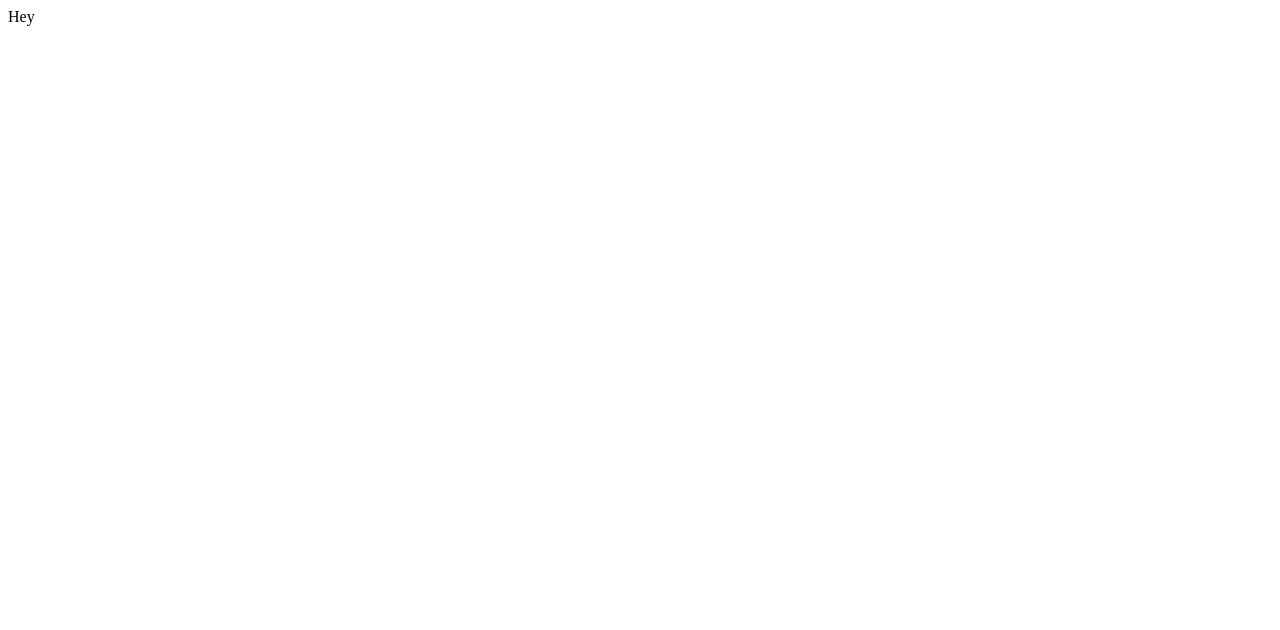
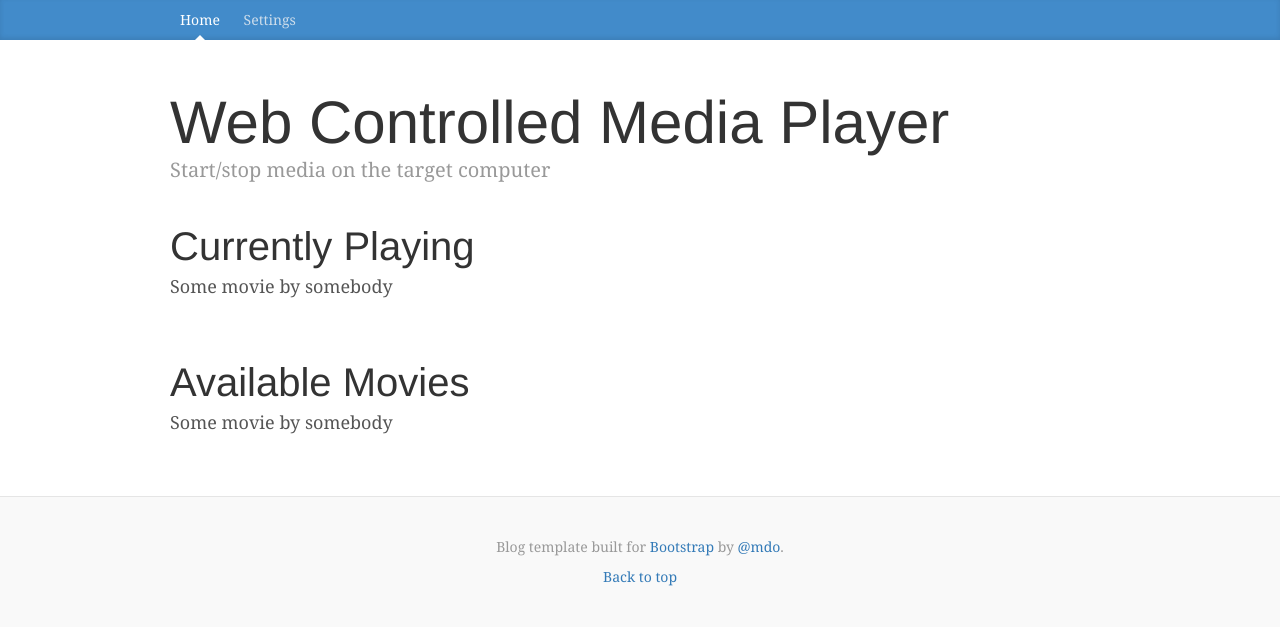
Before and after one commit to sgiurgiu/wplayer, a plain HTML site: page web/index.html in a window 1280 px wide. Drawn offline with nearby package versions, Linux system fonts and the light colour scheme.

Commit message:
added css

```diff
--- /dev/null
+++ b/web/app.css
@@ -0,0 +1,166 @@
+/*
+ * Globals
+ */
+
+body {
+  font-family: Georgia, "Times New Roman", Times, serif;
+  color: #555;
+}
+
+h1, .h1,
+h2, .h2,
+h3, .h3,
+h4, .h4,
+h5, .h5,
+h6, .h6 {
+  margin-top: 0;
+  font-family: "Helvetica Neue", Helvetica, Arial, sans-serif;
+  font-weight: normal;
+  color: #333;
+}
+
+
+/*
+ * Override Bootstrap's default container.
+ */
+
+@media (min-width: 1200px) {
+  .container {
+    width: 970px;
+  }
+}
+
+
+/*
+ * Masthead for nav
+ */
+
+.blog-masthead {
+  background-color: #428bca;
+  -webkit-box-shadow: inset 0 -2px 5px rgba(0,0,0,.1);
+          box-shadow: inset 0 -2px 5px rgba(0,0,0,.1);
+}
+
+/* Nav links */
+.blog-nav-item {
+  position: relative;
+  display: inline-block;
+  padding: 10px;
+  font-weight: 500;
+  color: #cdddeb;
+}
+.blog-nav-item:hover,
+.blog-nav-item:focus {
+  color: #fff;
+  text-decoration: none;
+}
+
+/* Active state gets a caret at the bottom */
+.blog-nav .active {
+  color: #fff;
+}
+.blog-nav .active:after {
+  position: absolute;
+  bottom: 0;
+  left: 50%;
+  width: 0;
+  height: 0;
+  margin-left: -5px;
+  vertical-align: middle;
+  content: " ";
+  border-right: 5px solid transparent;
+  border-bottom: 5px solid;
+  border-left: 5px solid transparent;
+}
+
+
+/*
+ * Blog name and description
+ */
+
+.blog-header {
+  padding-top: 20px;
+  padding-bottom: 20px;
+}
+.blog-title {
+  margin-top: 30px;
+  margin-bottom: 0;
+  font-size: 60px;
+  font-weight: normal;
+}
+.blog-description {
+  font-size: 20px;
+  color: #999;
+}
+
+
+/*
+ * Main column and sidebar layout
+ */
+
+.blog-main {
+  font-size: 18px;
+  line-height: 1.5;
+}
+
+/* Sidebar modules for boxing content */
+.sidebar-module {
+  padding: 15px;
+  margin: 0 -15px 15px;
+}
+.sidebar-module-inset {
+  padding: 15px;
+  background-color: #f5f5f5;
+  border-radius: 4px;
+}
+.sidebar-module-inset p:last-child,
+.sidebar-module-inset ul:last-child,
+.sidebar-module-inset ol:last-child {
+  margin-bottom: 0;
+}
+
+
+/* Pagination */
+.pager {
+  margin-bottom: 60px;
+  text-align: left;
+}
+.pager > li > a {
+  width: 140px;
+  padding: 10px 20px;
+  text-align: center;
+  border-radius: 30px;
+}
+
+
+/*
+ * Blog posts
+ */
+
+.blog-post {
+  margin-bottom: 60px;
+}
+.blog-post-title {
+  margin-bottom: 5px;
+  font-size: 40px;
+}
+.blog-post-meta {
+  margin-bottom: 20px;
+  color: #999;
+}
+
+
+/*
+ * Footer
+ */
+
+.blog-footer {
+  padding: 40px 0;
+  color: #999;
+  text-align: center;
+  background-color: #f9f9f9;
+  border-top: 1px solid #e5e5e5;
+}
+.blog-footer p:last-child {
+  margin-bottom: 0;
+}
--- a/web/index.html
+++ b/web/index.html
@@ -1,9 +1,76 @@
 <!DOCTYPE html>
-<html>
+<html lang="en">
 <head>
+  <meta charset="utf-8">
+  <meta http-equiv="X-UA-Compatible" content="IE=edge">
+  <meta name="viewport" content="width=device-width, initial-scale=1">
+  <!-- The above 3 meta tags *must* come first in the head; any other head content must come *after* these tags -->
+  <meta name="description" content="web controlled media player">
+  <meta name="author" content="Sergiu Giurgiu">
+
   <title>Web Controlled media player</title>
+  <link rel="stylesheet" href="https://maxcdn.bootstrapcdn.com/bootstrap/3.3.6/css/bootstrap.min.css" integrity="sha384-1q8mTJOASx8j1Au+a5WDVnPi2lkFfwwEAa8hDDdjZlpLegxhjVME1fgjWPGmkzs7" crossorigin="anonymous">
+  <!-- Optional theme -->
+  <link rel="stylesheet" href="https://maxcdn.bootstrapcdn.com/bootstrap/3.3.6/css/bootstrap-theme.min.css" integrity="sha384-fLW2N01lMqjakBkx3l/M9EahuwpSfeNvV63J5ezn3uZzapT0u7EYsXMjQV+0En5r" crossorigin="anonymous">
+  <link href="app.css" rel="stylesheet">
 </head>
-<body>
-  Hey
-</body>
+
+  <body>
+
+    <div class="blog-masthead">
+      <div class="container">
+        <nav class="blog-nav">
+          <a class="blog-nav-item active" href="#">Home</a>
+          <a class="blog-nav-item" href="#">Settings</a>
+        </nav>
+      </div>
+    </div>
+
+    <div class="container">
+
+      <div class="blog-header">
+        <h1 class="blog-title">Web Controlled Media Player</h1>
+        <p class="lead blog-description">Start/stop media on the target computer</p>
+      </div>
+
+      <div class="row">
+
+        <div class="col-sm-8 blog-main">
+
+          <div class="blog-post">
+            <h2 class="blog-post-title">Currently Playing</h2>
+            Some movie by somebody
+          </div><!-- /.blog-post -->
+
+          <div class="blog-post">
+            <h2 class="blog-post-title">Available Movies</h2>
+            Some movie by somebody
+          </div><!-- /.blog-post -->
+
+
+
+        </div><!-- /.blog-main -->
+
+
+      </div><!-- /.row -->
+
+    </div><!-- /.container -->
+
+    <footer class="blog-footer">
+      <p>Blog template built for <a href="http://getbootstrap.com">Bootstrap</a> by <a href="https://twitter.com/mdo">@mdo</a>.</p>
+      <p>
+        <a href="#">Back to top</a>
+      </p>
+    </footer>
+
+
+    <!-- Bootstrap core JavaScript
+    ================================================== -->
+    <!-- Placed at the end of the document so the pages load faster -->
+    <script src="https://ajax.googleapis.com/ajax/libs/jquery/1.11.3/jquery.min.js"></script>
+    <script>window.jQuery || document.write('<script src="../../assets/js/vendor/jquery.min.js"><\/script>')</script>
+    <!-- Latest compiled and minified JavaScript -->
+    <script src="https://maxcdn.bootstrapcdn.com/bootstrap/3.3.6/js/bootstrap.min.js" integrity="sha384-0mSbJDEHialfmuBBQP6A4Qrprq5OVfW37PRR3j5ELqxss1yVqOtnepnHVP9aJ7xS" crossorigin="anonymous"></script>
+
+  </body>
 </html>
```
Also changed, not shown: 1 other file.
